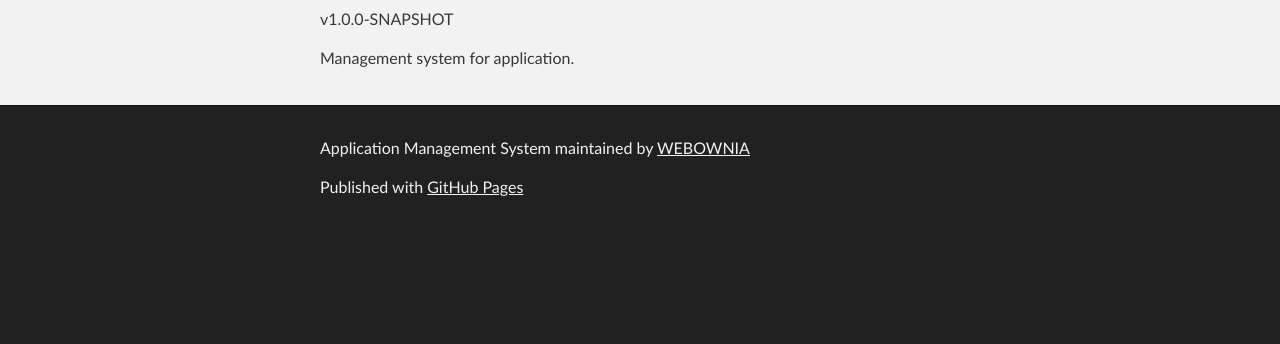
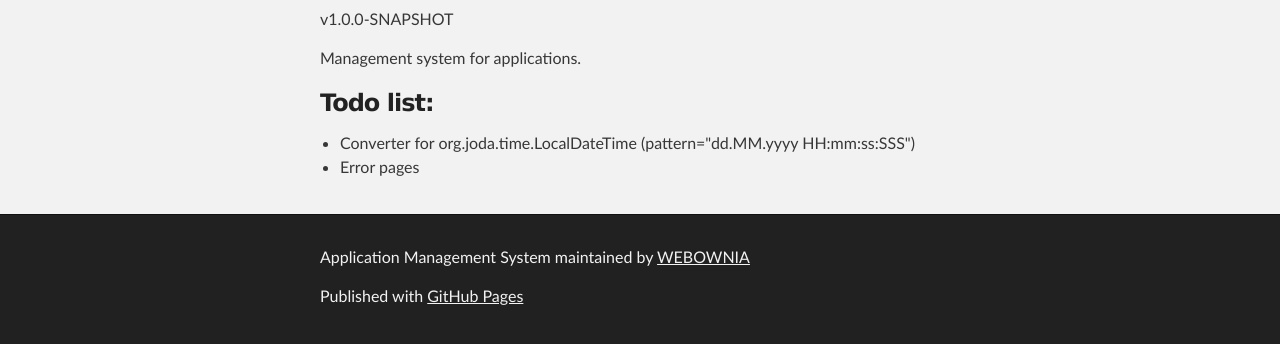
Before and after one commit to WEBOWNIA/application-manager, a plain HTML site: page index.html in a window 1280 px wide. Shown: the part 434-778 px from the top of the page. Drawn offline with Linux system fonts and the light colour scheme.

```diff
--- a/index.html
+++ b/index.html
@@ -36,7 +36,15 @@
 
 <p>v1.0.0-SNAPSHOT</p>
 
-<p>Management system for application.</p>
+<p>Management system for applications.</p>
+
+<h3>
+<a id="todo-list" class="anchor" href="#todo-list" aria-hidden="true"><span class="octicon octicon-link"></span></a>Todo list:</h3>
+
+<ul>
+<li>Converter for org.joda.time.LocalDateTime (pattern="dd.MM.yyyy HH:mm:ss:SSS")</li>
+<li>Error pages</li>
+</ul>
       </section>
     </div>
 
--- a/params.json
+++ b/params.json
@@ -1 +1 @@
-{"name":"Application Management System","tagline":"Management system for applications.","body":"Application Management System\r\n===================\r\nv1.0.0-SNAPSHOT\r\n\r\nManagement system for application.\r\n","google":"","note":"Don't delete this file! It's used internally to help with page regeneration."}
+{"name":"Application Management System","tagline":"Management system for applications.","body":"Application Management System\r\n===================\r\nv1.0.0-SNAPSHOT\r\n\r\nManagement system for applications.\r\n\r\n### Todo list:\r\n* Converter for org.joda.time.LocalDateTime (pattern=\"dd.MM.yyyy HH:mm:ss:SSS\")\r\n* Error pages\r\n","google":"","note":"Don't delete this file! It's used internally to help with page regeneration."}
```
